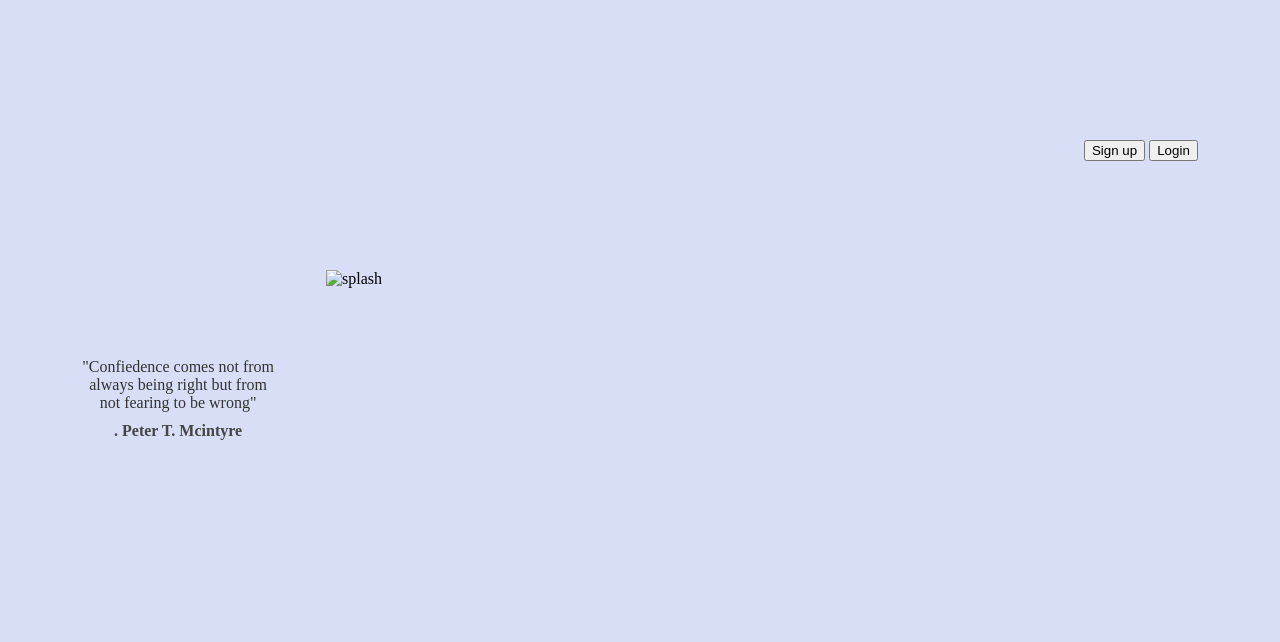
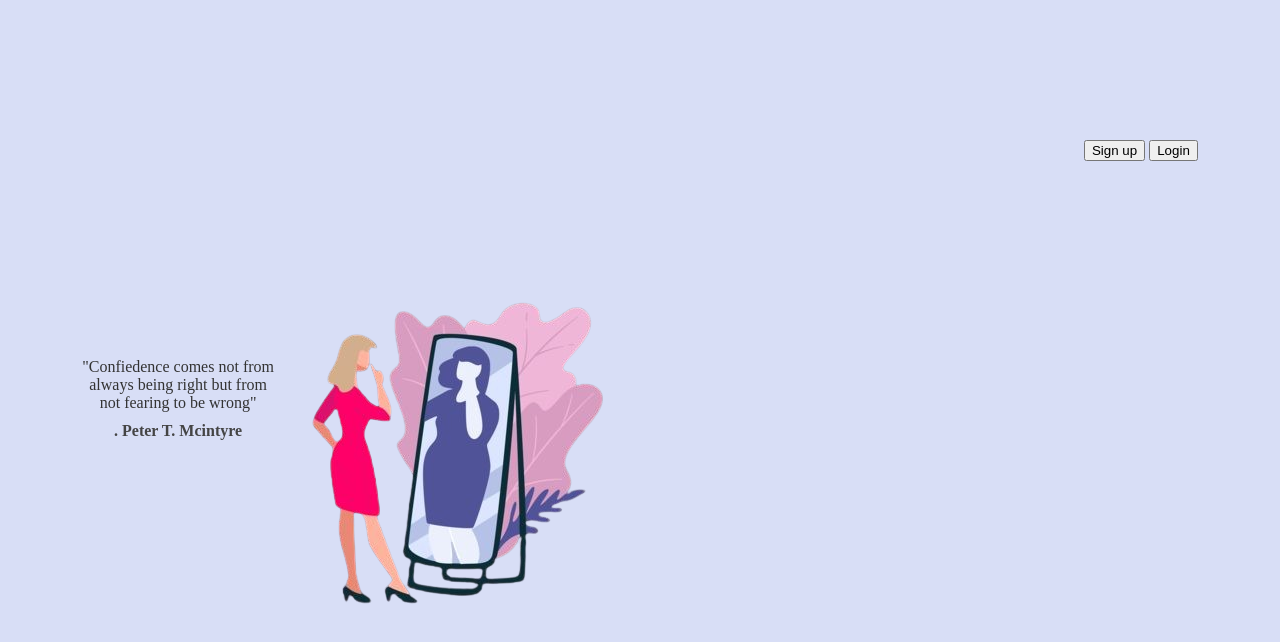
Before and after one commit to rizajane/final, a plain HTML site: page index.html in a window 1280 px wide. Drawn offline with Linux system fonts and the light colour scheme; files that its build step writes are made by us from their sources.

Commit message:
Update index.html

```diff
--- a/index.html
+++ b/index.html
@@ -23,7 +23,7 @@
     </div>
 
     <div class="mingyu">
-        <img src="/img/splash.png" alt="splash">
+        <img src="../RIOS_FINALS/img/splash.png" alt="splash">
     </div>
 
 <div class="bebe">
```
